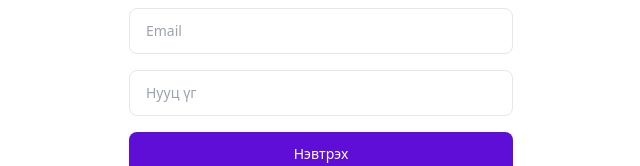
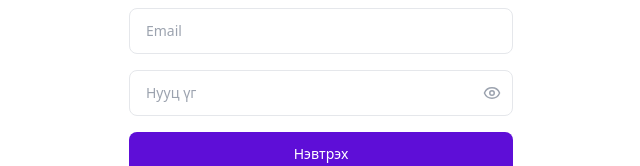
Before and after one commit to milo475/ocir_quiz_system, a React (Vite) app: page / in a window 1280 px wide. Both pictures are taken after a click on the button "НЭВТРЭХ". Shown: the part 346-512 px from the top of the page, without its empty margins (319-959 px from the left). Built offline with nearby package versions, Linux system fonts and the light colour scheme.

Commit message:
show password heseg nemsen

```diff
--- a/src/AuthPage.jsx
+++ b/src/AuthPage.jsx
@@ -1,6 +1,6 @@
 import { useState } from "react";
 import { supabase } from "./supabaseClient";
-import { ArrowLeft } from "lucide-react";
+import { ArrowLeft, Eye, EyeOff } from "lucide-react";
 
 const ACCENT = "#5E0ED7";
 
@@ -11,6 +11,7 @@ export default function AuthPage({ onBack, onAuth }) {
   const [confirmPassword, setConfirmPassword] = useState("");
   const [error, setError] = useState("");
   const [loading, setLoading] = useState(false);
+  const [showPassword, setShowPassword] = useState(false);
 
   const handleSubmit = async (e) => {
     e.preventDefault();
@@ -53,25 +54,35 @@ export default function AuthPage({ onBack, onAuth }) {
             required
             className="px-4 py-3 border border-gray-200 rounded-lg text-sm focus:outline-none focus:border-purple-400"
           />
+          <div className="relative">
             <input
-            type="password"
+              type={showPassword ? "text" : "password"}
               placeholder="Нууц үг"
               value={password}
               onChange={(e) => setPassword(e.target.value)}
               required
               minLength={6}
-            className="px-4 py-3 border border-gray-200 rounded-lg text-sm focus:outline-none focus:border-purple-400"
+              className="w-full px-4 py-3 border border-gray-200 rounded-lg text-sm focus:outline-none focus:border-purple-400 pr-10"
             />
+            <button type="button" onClick={() => setShowPassword(!showPassword)} className="absolute right-3 top-1/2 -translate-y-1/2 text-gray-400">
+              {showPassword ? <EyeOff size={18} /> : <Eye size={18} />}
+            </button>
+          </div>
           {!isLogin && (
+            <div className="relative">
               <input
-              type="password"
+                type={showPassword ? "text" : "password"}
                 placeholder="Нууц үг давтах"
                 value={confirmPassword}
                 onChange={(e) => setConfirmPassword(e.target.value)}
                 required
                 minLength={6}
-              className="px-4 py-3 border border-gray-200 rounded-lg text-sm focus:outline-none focus:border-purple-400"
+                className="w-full px-4 py-3 border border-gray-200 rounded-lg text-sm focus:outline-none focus:border-purple-400 pr-10"
               />
+              <button type="button" onClick={() => setShowPassword(!showPassword)} className="absolute right-3 top-1/2 -translate-y-1/2 text-gray-400">
+                {showPassword ? <EyeOff size={18} /> : <Eye size={18} />}
+              </button>
+            </div>
           )}
           {error && <p className="text-red-500 text-sm">{error}</p>}
           <button
```
Lines whose indentation alone changed are shown as unchanged.
